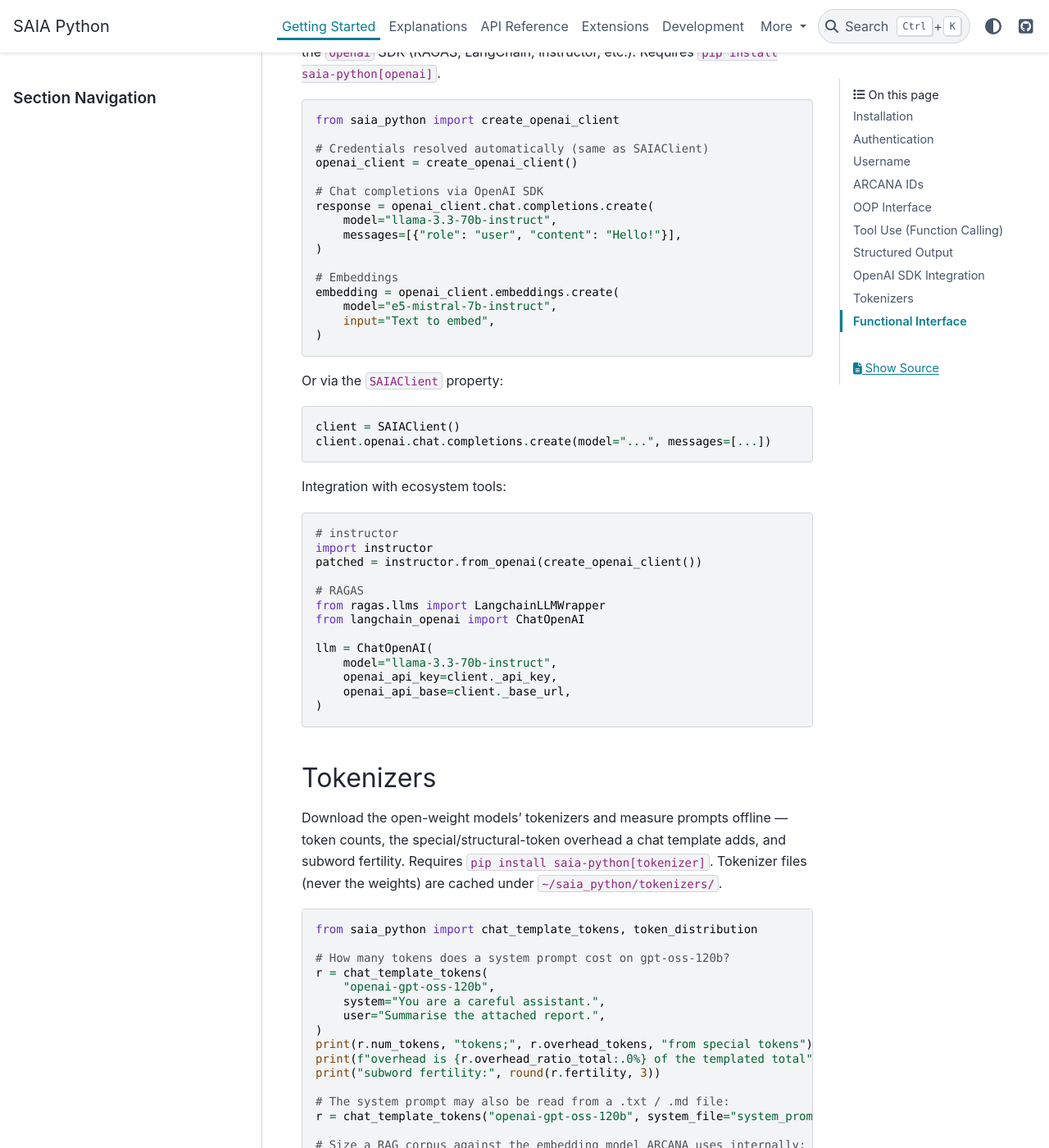
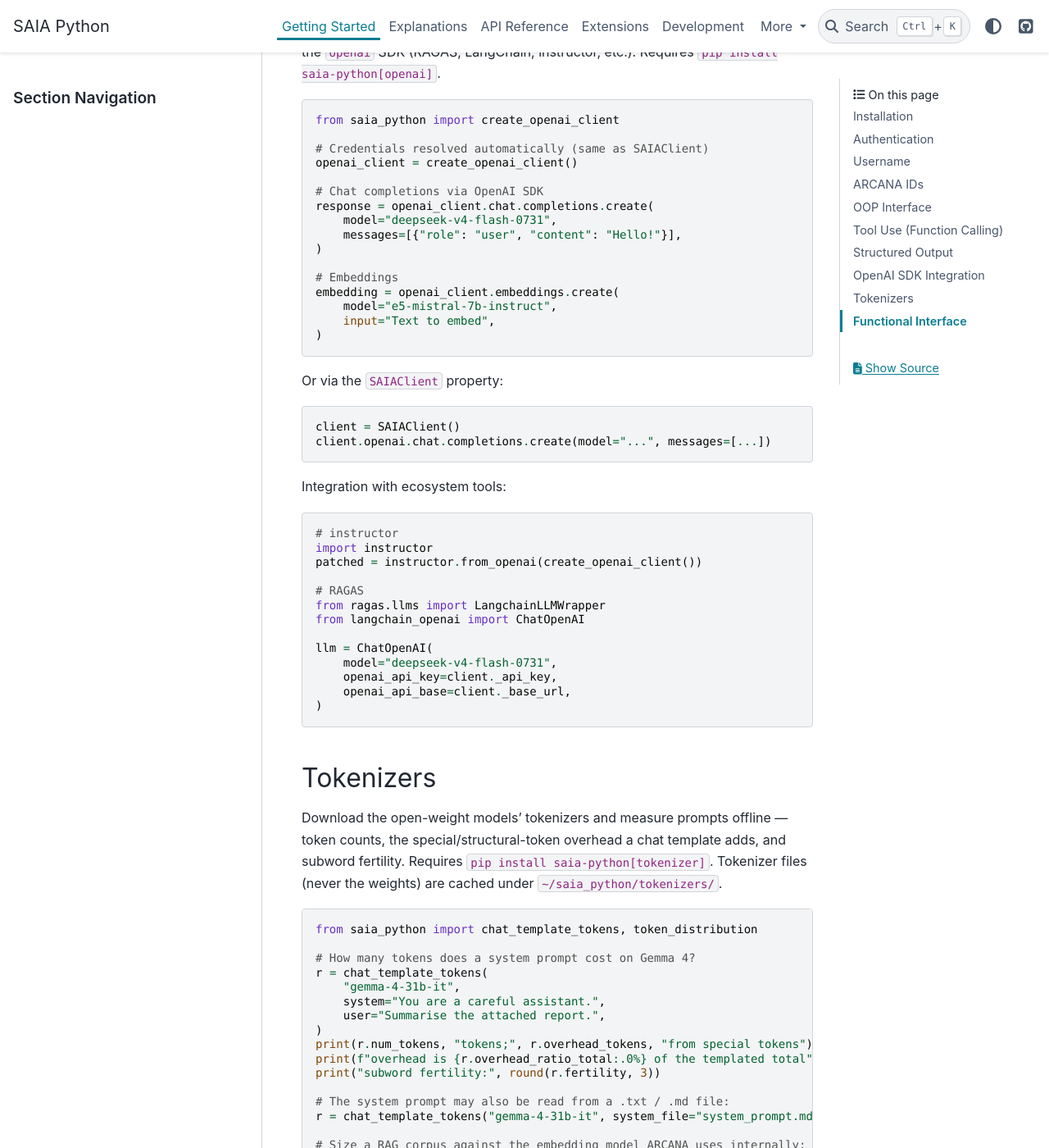
Before and after one commit to fschwar4/saia_python, a Sphinx documentation site: the page built from docs/quickstart.rst, in a window 1280 px wide and 1400 px high, scrolled down 5671 px. Shown: the whole window at 82% size. Built offline with Sphinx 7.4.7 and the PyData theme 0.15.4, drawn with Linux system fonts in a browser that asks for light colours; some of the changed text lies outside the part shown.

Commit message:
docs: replace retired GWDG model ids in examples
GWDG retired openai-gpt-oss-120b, devstral-2-123b-instruct-2512, mistral-medium-3.5-128b and apertus-70b-instruct-2509 on 2026-10-08; llama-3.3-70b-instruct had already gone. Chat, ARCANA and tool-calling examples now use deepseek-v4-flash-0731, the tokenizer examples gemma-4-31b-it and qwen3.6-35b-a3b. The front-matter repro defaults to deepseek-v4-flash-0731; its 2026-06-10 captures stay as recorded.

```diff
--- a/docs/quickstart.rst
+++ b/docs/quickstart.rst
@@ -157,7 +157,7 @@ OOP Interface
    print(result["index"])             # final index status
 
    response = client.arcana.chat(
-       model="llama-3.3-70b-instruct",
+       model="deepseek-v4-flash-0731",
        messages=[{"role": "user", "content": "Summarize the document."}],
        arcana_id=arcana_ids["default"],
    )
@@ -196,7 +196,7 @@ JSON schemas; the model decides when to invoke them:
    }]
 
    response = client.chat.completions(
-       model="llama-3.3-70b-instruct",
+       model="deepseek-v4-flash-0731",
        messages=[{"role": "user", "content": "Weather in Berlin?"}],
        tools=tools,
    )
@@ -208,7 +208,7 @@ JSON schemas; the model decides when to invoke them:
        result = {"temp_c": 18, "condition": "partly cloudy"}
 
        final = client.chat.completions(
-           model="llama-3.3-70b-instruct",
+           model="deepseek-v4-flash-0731",
            messages=[
                {"role": "user", "content": "Weather in Berlin?"},
                msg,
@@ -303,7 +303,7 @@ Requires ``pip install saia-python[openai]``.
 
    # Chat completions via OpenAI SDK
    response = openai_client.chat.completions.create(
-       model="llama-3.3-70b-instruct",
+       model="deepseek-v4-flash-0731",
        messages=[{"role": "user", "content": "Hello!"}],
    )
 
@@ -333,7 +333,7 @@ Integration with ecosystem tools:
    from langchain_openai import ChatOpenAI
 
    llm = ChatOpenAI(
-       model="llama-3.3-70b-instruct",
+       model="deepseek-v4-flash-0731",
        openai_api_key=client._api_key,
        openai_api_base=client._base_url,
    )
@@ -351,9 +351,9 @@ fertility. Requires ``pip install saia-python[tokenizer]``. Tokenizer files
 
    from saia_python import chat_template_tokens, token_distribution
 
-   # How many tokens does a system prompt cost on gpt-oss-120b?
+   # How many tokens does a system prompt cost on Gemma 4?
    r = chat_template_tokens(
-       "openai-gpt-oss-120b",
+       "gemma-4-31b-it",
        system="You are a careful assistant.",
        user="Summarise the attached report.",
    )
@@ -362,7 +362,7 @@ fertility. Requires ``pip install saia-python[tokenizer]``. Tokenizer files
    print("subword fertility:", round(r.fertility, 3))
 
    # The system prompt may also be read from a .txt / .md file:
-   r = chat_template_tokens("openai-gpt-oss-120b", system_file="system_prompt.md")
+   r = chat_template_tokens("gemma-4-31b-it", system_file="system_prompt.md")
 
    # Size a RAG corpus against the embedding model ARCANA uses internally:
    dist = token_distribution("path/to/markdown", "qwen3-embedding-4b")
```
Also changed, not shown: README.md (+1 -1 lines), docs/tokenizers.rst (+5 -3 lines), 7 other files.
